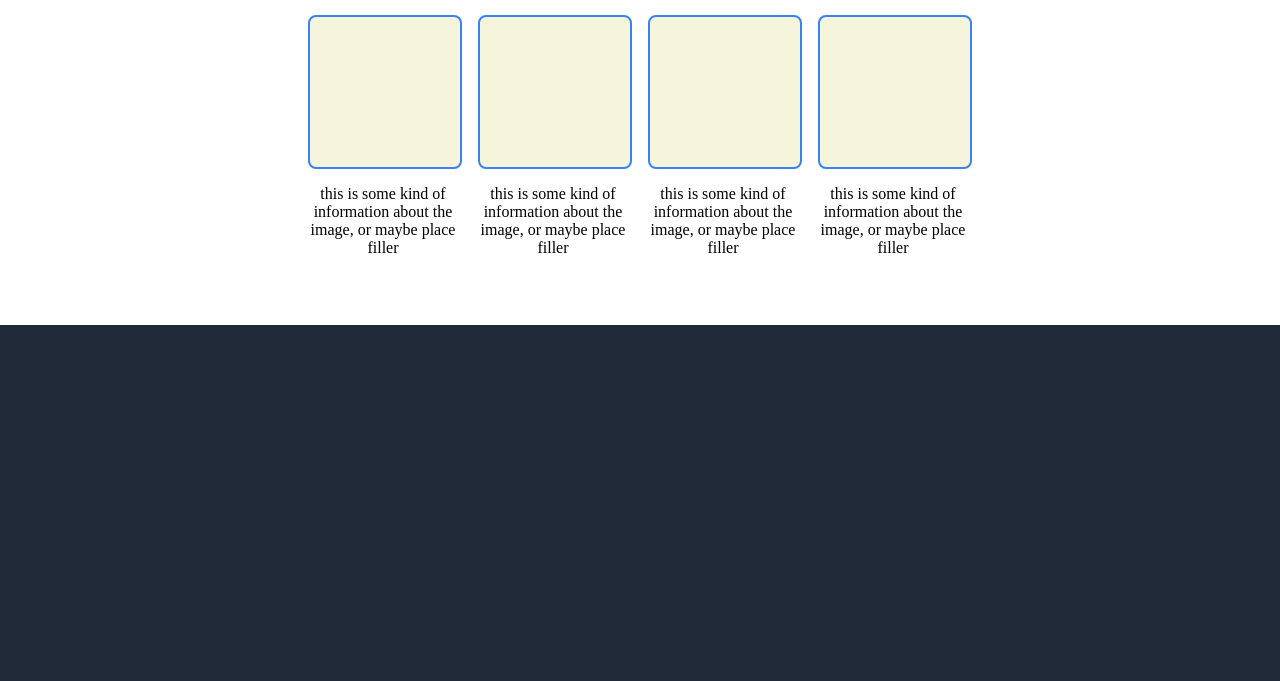
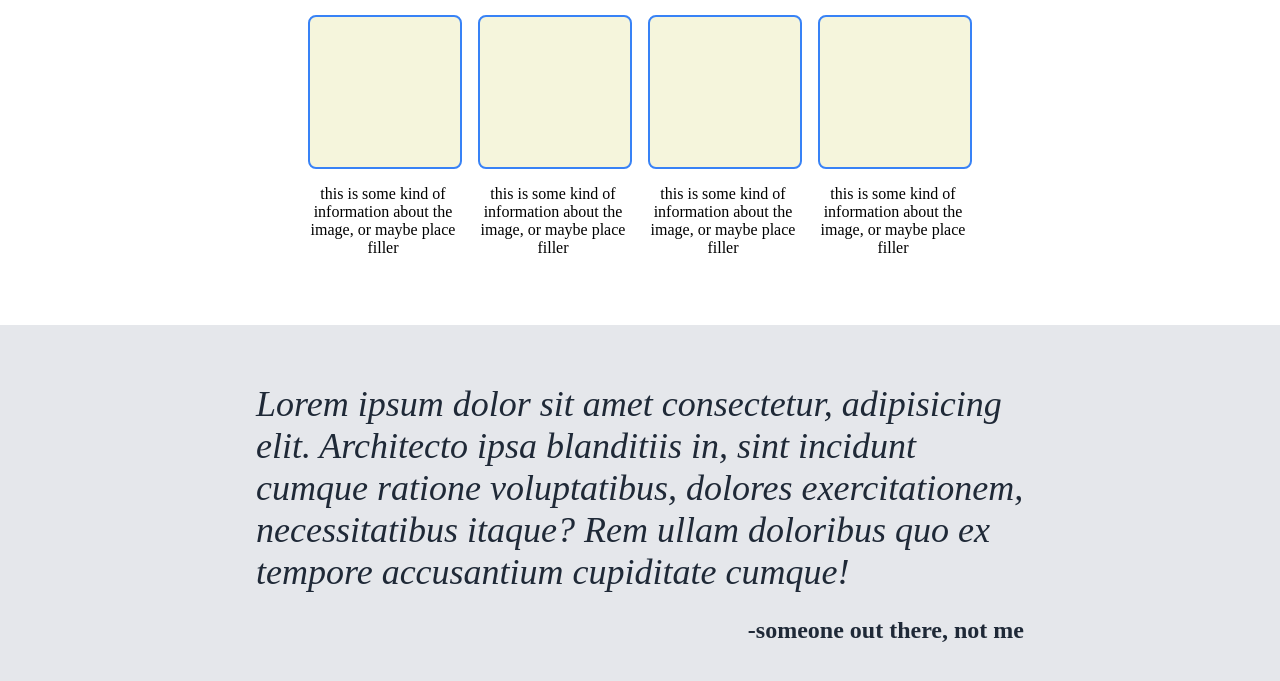
Before and after one commit to Mohammed-Mahdi256/landing-page-odin, a plain HTML site: page index.html in a window 1280 px wide. Shown: the part 521-1202 px from the top of the page. Before the commit the page ends 846 px from the top, so only its background shows below. Drawn offline with Linux system fonts and the light colour scheme.

Commit message:
Create and style quote section, make body flexbox the entire page is a flexbox now, to align everything properly and for later making the footer

```diff
--- a/index.html
+++ b/index.html
@@ -56,5 +56,11 @@
 
         </div>
     </div>
+    <div class="quote-section-background">
+        <div class="quote-section">
+            <p class="quote"><em>Lorem ipsum dolor sit amet consectetur, adipisicing elit. Architecto ipsa blanditiis in, sint incidunt cumque ratione voluptatibus, dolores exercitationem, necessitatibus itaque? Rem ullam doloribus quo ex tempore accusantium cupiditate cumque!</em></p>
+            <p class="refrence">-someone out there, not me</p>
+        </div>
+    </div>
 </body>
 </html>
--- a/style.css
+++ b/style.css
@@ -2,6 +2,8 @@ body {
     background-color: #1F2937;
     padding: 0px;
     margin: 0px;
+    display: flex;
+    flex-direction: column;
 }
 
 /* header section */
@@ -129,3 +131,37 @@ ul {
     flex-wrap: wrap;
     justify-content: center;
 }
+
+/* quote section */
+
+.quote-section-background {
+    background-color: #E5E7EB;
+    display: flex;
+    justify-content: center;
+    align-items: center;
+}
+.quote-section {
+    align-self: center;
+    display: flex;
+    flex-direction: column;
+    justify-content: center;
+    background-color: #E5E7EB;
+    width: 60%;
+    padding-top: 58px;
+    padding-bottom: 58px;
+}
+
+.quote {
+    align-self: center;
+    font-size: 36px;
+    color: #1F2937;
+    margin: 0px;
+}
+
+.refrence {
+    align-self: flex-end;
+    font-weight: 800;
+    font-size: 24px;
+    color: #1F2937;
+    margin-bottom: 0px;
+}
```
